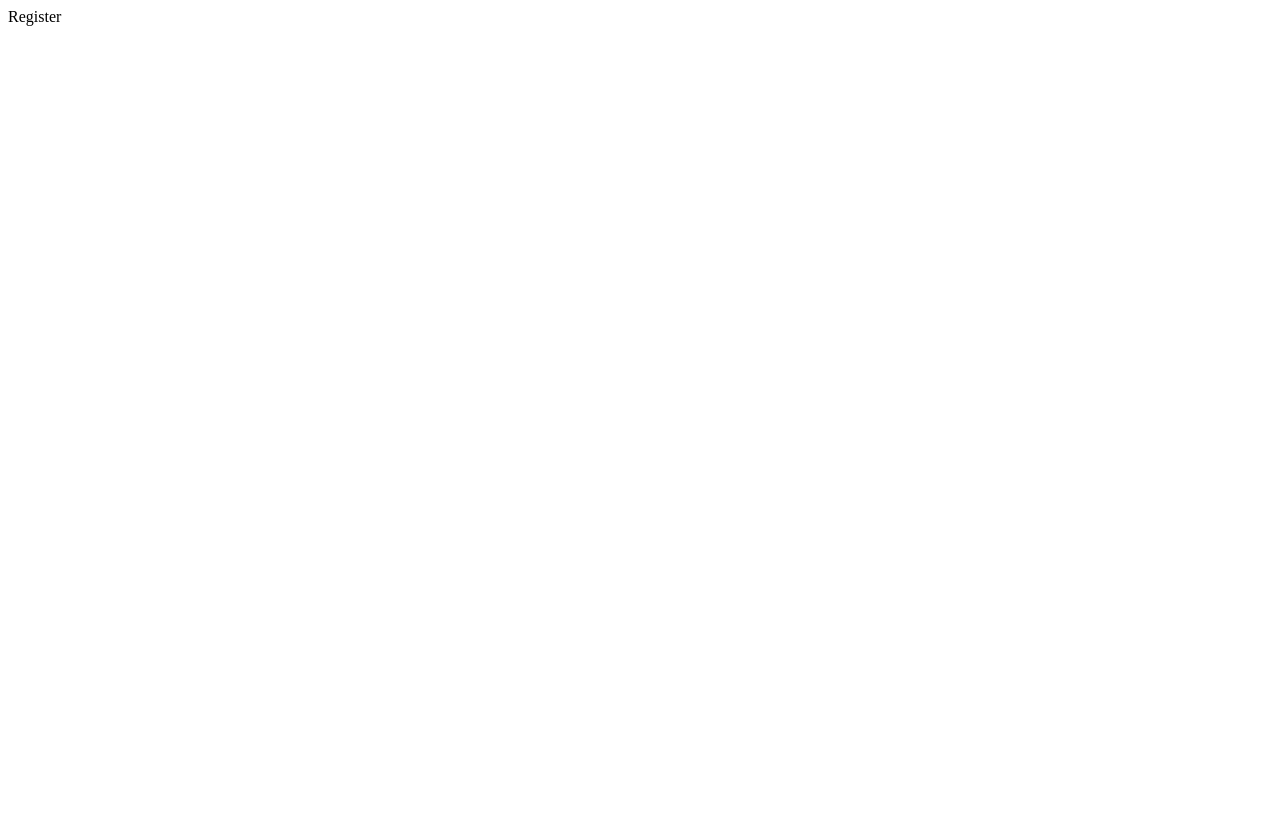
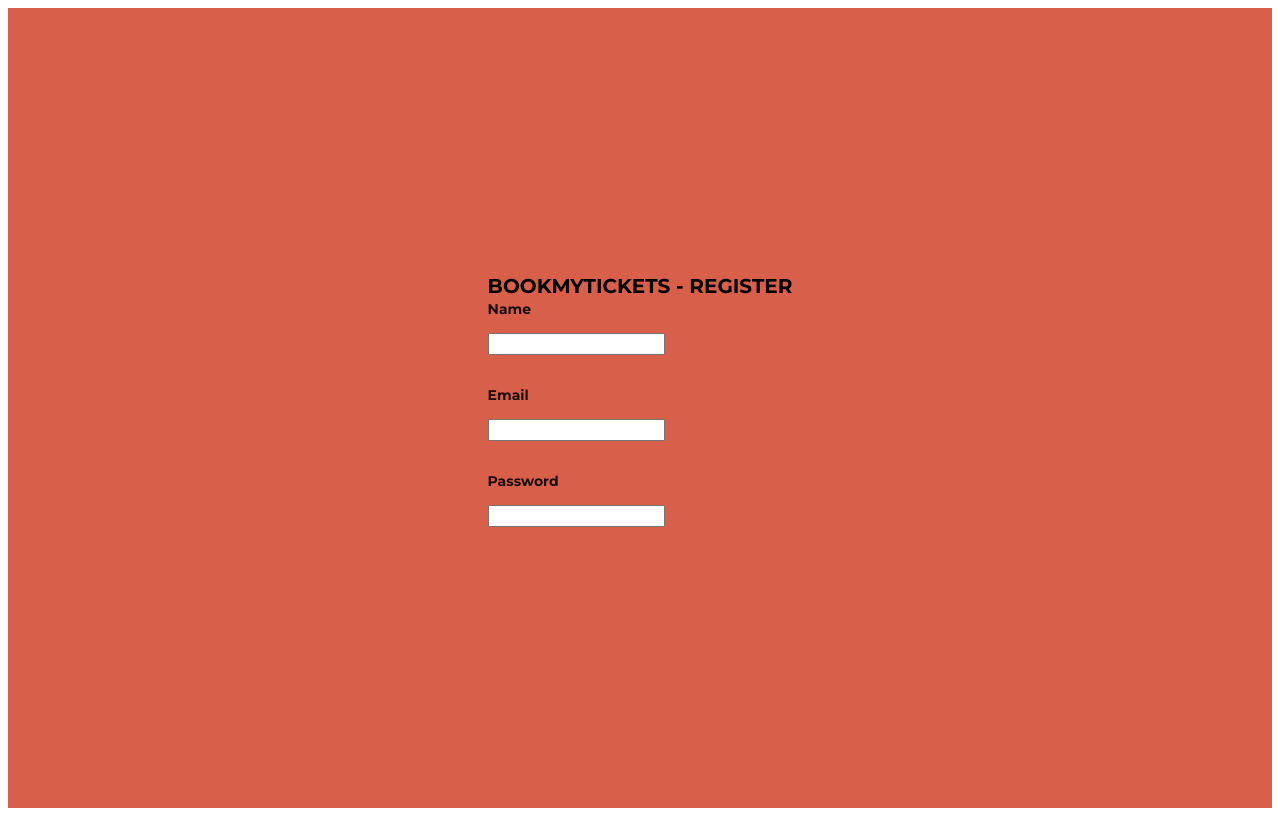
Before and after one commit to DakhaniAN01/Online-Movie-Tickets-Booking-UI-, a React (Create React App) app: page /register in a window 1280 px wide. Built offline with nearby package versions, Linux system fonts and the light colour scheme.

Commit message:
fonts and background color added

```diff
--- a/src/App.js
+++ b/src/App.js
@@ -2,6 +2,11 @@
 import Home from './pages/Home';
 import Login from './pages/Login';
 import Register from './pages/Register';
+import "./stylesheet/alignment.css";
+import "./stylesheet/custom.css";
+import "./stylesheet/form-elements.css";
+import "./stylesheet/sizes.css";
+import "./stylesheet/theme.css";
 
 function App() {
   return (
--- a/src/index.css
+++ b/src/index.css
@@ -0,0 +1,5 @@
+@import url('https://fonts.googleapis.com/css2?family=Montserrat:ital,wght@0,100..900;1,100..900&display=swap');
+
+*{
+    font-family: "Montserrat", sans-serif;
+}
--- a/src/pages/Register/index.js
+++ b/src/pages/Register/index.js
@@ -1,8 +1,45 @@
 import React from 'react'
+import { Button, Form } from 'antd';
 
 function Register() {
   return (
-    <div>Register</div>
+    <div className='flex justify-center h-screen items-center bg-primary'>
+      <div className="card p-3">
+        <h1 className='text-xl'>
+          BOOKMYTICKETS - REGISTER
+          <Form
+            layout='vertical'
+
+          >
+            <Form.Item
+              label="Name"
+              name="name"
+              rule={[{ required: true, message: "Please enter your name!" }]}
+            >
+              <input type="text" />
+            </Form.Item>
+            <Form.Item
+              label="Email"
+              name="email"
+              rule={[{ required: true, message: "Please enter your email!" }]}
+            >
+              <input type="email" />
+            </Form.Item>
+            <Form.Item
+              label="Password"
+              name="password"
+              rule={[{ required: true, message: "Please enter your password!" }]}
+            >
+              <input type="password" />
+            </Form.Item>
+
+
+          </Form>
+
+        </h1>
+      </div>
+
+    </div>
   )
 }
 
```
